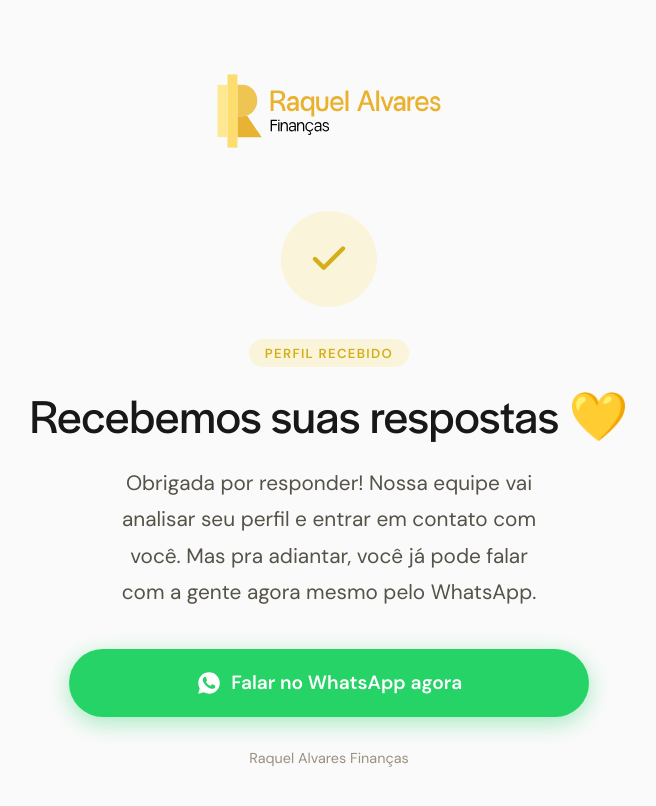
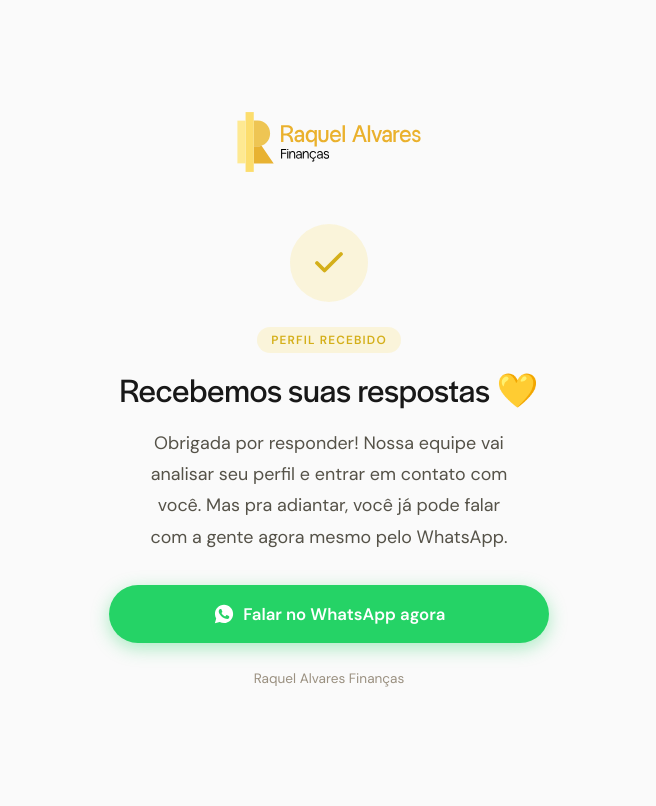
Before and after one commit to gabrieldezzanidev/form-raquel, a plain HTML site: page qualificado/index.html in a window 1280 px wide. Shown: the whole page, without its empty margins (311-967 px from the left). Drawn offline with Linux system fonts and the light colour scheme.

Commit message:
style: ajusta tamanho das paginas de conclusao (meio termo)

```diff
--- a/qualificado/index.html
+++ b/qualificado/index.html
@@ -39,53 +39,53 @@
       font-family:'DMSans', system-ui, sans-serif;
       background:var(--bg); color:var(--text); min-height:100vh;
       display:flex; flex-direction:column; align-items:center; justify-content:center;
-      padding:3.5rem 1.25rem 4.5rem; text-align:center;
+      padding:3rem 1.25rem 4rem; text-align:center;
     }
 
-    .logo { margin-bottom:2.5rem; display:block; }
-    .logo img { height:110px; width:auto; }
+    .logo { margin-bottom:2rem; display:block; }
+    .logo img { height:90px; width:auto; }
 
-    .card { width:100%; max-width:680px; }
+    .card { width:100%; max-width:540px; }
 
     .result-icon {
-      width:96px; height:96px; background:var(--gold-light); border-radius:50%;
-      display:flex; align-items:center; justify-content:center; margin:0 auto 2rem;
+      width:78px; height:78px; background:var(--gold-light); border-radius:50%;
+      display:flex; align-items:center; justify-content:center; margin:0 auto 1.6rem;
     }
 
     .step-tag {
-      display:inline-block; font-size:0.82rem; font-weight:600; letter-spacing:0.1em;
+      display:inline-block; font-size:0.74rem; font-weight:600; letter-spacing:0.1em;
       text-transform:uppercase; color:var(--gold-dark); background:var(--gold-light);
-      padding:0.35rem 1rem; border-radius:var(--radius-pill); margin-bottom:1.2rem;
+      padding:0.3rem 0.9rem; border-radius:var(--radius-pill); margin-bottom:1rem;
     }
 
     .step-title {
       font-family:'Halyard', system-ui, sans-serif; font-weight:400;
-      font-size:clamp(2rem, 5vw, 3rem); line-height:1.2; color:var(--text);
-      margin-bottom:0.5rem; text-wrap:balance;
+      font-size:clamp(1.6rem, 3.5vw, 2.1rem); line-height:1.22; color:var(--text);
+      margin-bottom:0.4rem; text-wrap:balance;
     }
 
     p.msg {
-      font-size:clamp(1.05rem, 2.2vw, 1.3rem); color:var(--text-mid); line-height:1.75;
-      max-width:560px; margin:1.3rem auto 0; text-wrap:balance;
+      font-size:clamp(1rem, 1.8vw, 1.12rem); color:var(--text-mid); line-height:1.75;
+      max-width:480px; margin:1.1rem auto 0; text-wrap:balance;
     }
 
     .btn {
-      font-family:'DMSans', sans-serif; font-size:1.2rem; font-weight:600;
+      font-family:'DMSans', sans-serif; font-size:1.05rem; font-weight:600;
       border:none; border-radius:var(--radius-pill); cursor:pointer;
-      display:inline-flex; align-items:center; justify-content:center; gap:0.6rem;
-      min-height:68px; width:100%; max-width:520px; padding:1.1rem 2.4rem; margin:2.4rem auto 0;
+      display:inline-flex; align-items:center; justify-content:center; gap:0.55rem;
+      min-height:58px; width:100%; max-width:440px; padding:1rem 2.2rem; margin:2rem auto 0;
       text-decoration:none; transition:all 0.2s ease;
-      background:#25D366; color:#fff; box-shadow:0 6px 22px rgba(37,211,102,.4);
+      background:#25D366; color:#fff; box-shadow:0 5px 18px rgba(37,211,102,.38);
     }
-    .btn:hover { background:#1ebe5a; box-shadow:0 8px 28px rgba(37,211,102,.5); transform:translateY(-1px); }
-    .btn svg { width:26px; height:26px; }
+    .btn:hover { background:#1ebe5a; box-shadow:0 7px 24px rgba(37,211,102,.48); transform:translateY(-1px); }
+    .btn svg { width:22px; height:22px; }
 
-    .foot { margin-top:2rem; font-size:0.9rem; color:#9A9080; }
+    .foot { margin-top:1.7rem; font-size:0.85rem; color:#9A9080; }
 
     @media (max-width:600px) {
-      body { padding:2.5rem 1rem 3.5rem; }
-      .logo img { height:84px; }
-      .result-icon { width:80px; height:80px; }
+      body { padding:2.25rem 1rem 3.25rem; }
+      .logo img { height:72px; }
+      .result-icon { width:70px; height:70px; }
     }
   </style>
 </head>
@@ -94,7 +94,7 @@
 
   <div class="card">
     <div class="result-icon">
-      <svg width="42" height="42" viewBox="0 0 24 24" fill="none" stroke="#D4AF1A" stroke-width="2.5" stroke-linecap="round" stroke-linejoin="round">
+      <svg width="36" height="36" viewBox="0 0 24 24" fill="none" stroke="#D4AF1A" stroke-width="2.5" stroke-linecap="round" stroke-linejoin="round">
         <polyline points="20 6 9 17 4 12"/>
       </svg>
     </div>
```
Also changed, not shown: desqualificado/index.html (+22 -22 lines).
